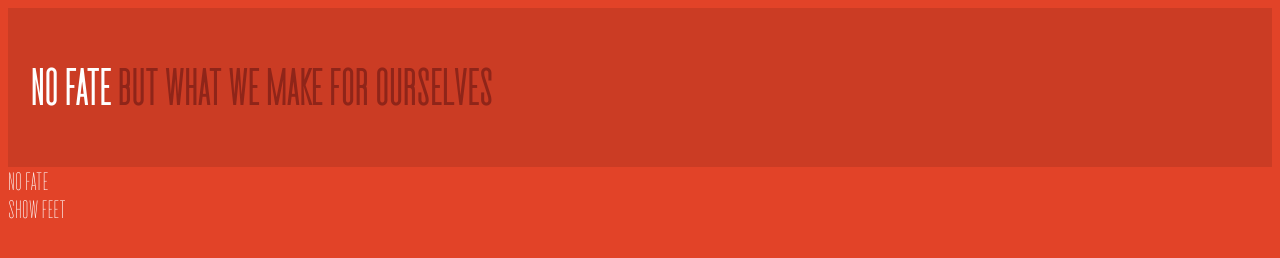
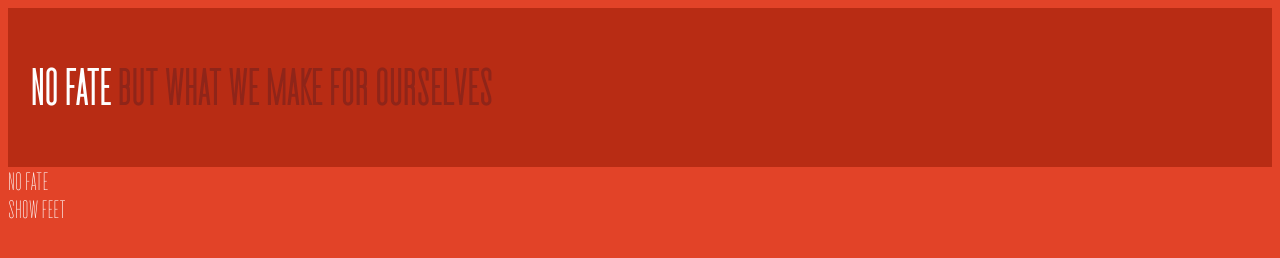
Before and after one commit to jm3/pomo, a website built with Parcel: page index.pug in a window 1280 px wide. Built offline with nearby package versions, Linux system fonts and the light colour scheme.

Commit message:
hk: css wheel spinning

```diff
--- a/assets/base.scss
+++ b/assets/base.scss
@@ -5,16 +5,8 @@
 
 body {
 
-  /* just testing that scss is pre-processing */
+  /* just testing that scss is pre-processing... and it's not lol */
   span {
     color: hsl(6, 70%, 33%);
   }
 }
-
-:root {
-  font-size: 22px;
-}
-
-h1 {
-  font-size: 2rem;
-}
--- a/assets/colors.css
+++ b/assets/colors.css
@@ -15,3 +15,7 @@ body {
   background-color: hsl(9, 76%, 52%); // tomato red
   color: white;
 }
+
+header {
+  background-color: hsl(8.6, 80%, 40%);
+}
--- a/assets/layout.css
+++ b/assets/layout.css
@@ -8,6 +8,5 @@
  */
 
 header {
-  padding: 1em;
-  background-color: hsla(0, 0%, 0%, 0.1);
+  padding: 1rem;
 }
--- a/assets/type.css
+++ b/assets/type.css
@@ -10,6 +10,14 @@
  *
  */
 
+:root {
+  font-size: 22px;
+}
+
+h1 {
+  font-size: 2rem;
+}
+
 body {
   text-transform: uppercase;
   font-family: "cactus-light";
```
